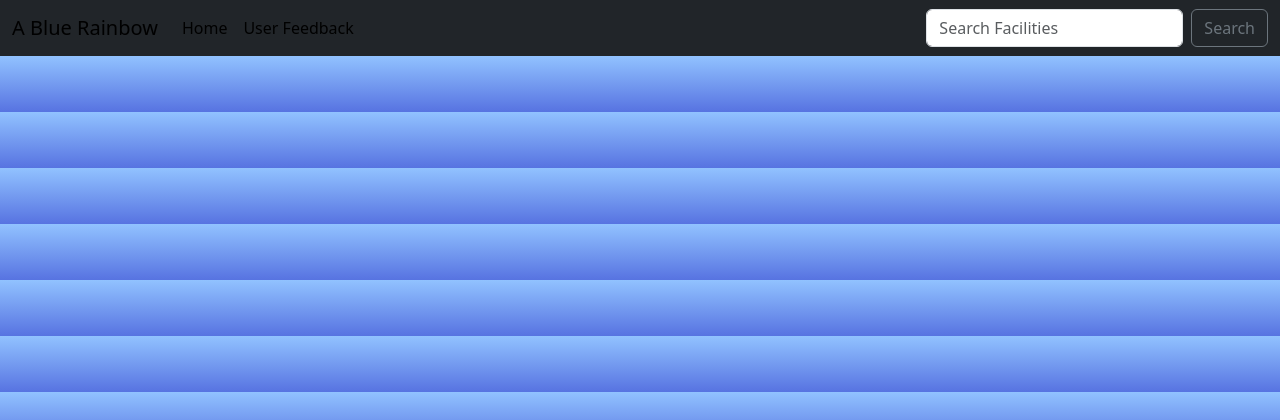
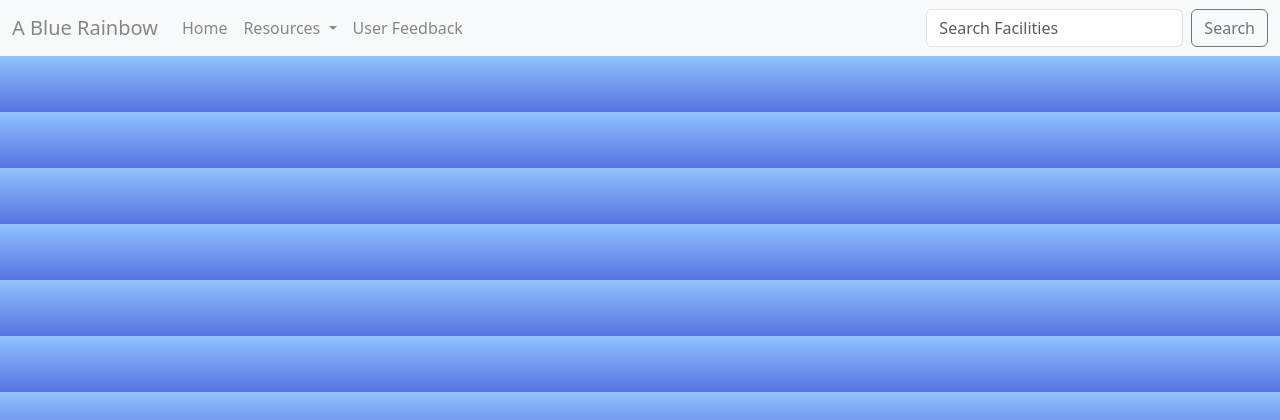
Before and after one commit to suntripper6/ABlueRainbowProject, a Django app: page /homehealth/ in a window 1280 px wide. Shown: the top 420 px of the page. Run offline with Django 4.2, Linux system fonts and the light colour scheme; some libraries are stand-ins or nearby versions.

Commit message:
Moved drop down to navbar

```diff
--- a/a_blue_rainbow/static/css/abr.css
+++ b/a_blue_rainbow/static/css/abr.css
@@ -10,7 +10,7 @@ body {
 
 a {
   text-decoration: none !important;
-  color: #000 !important;
+  color: #878787 !important;
 }
 
 p {
--- a/a_blue_rainbow/templates/base.html
+++ b/a_blue_rainbow/templates/base.html
@@ -11,7 +11,7 @@
   </head>
   <body>
     <div>
-      <nav class="navbar navbar-expand-sm navbar-dark bg-dark">
+      <nav class="navbar navbar-expand-sm navbar-dark bg-light">
         <div class="container-fluid">
           <a class="navbar-brand" href="javascript:void(0)">A Blue Rainbow</a>
           <button class="navbar-toggler" type="button" data-bs-toggle="collapse" data-bs-target="#mynavbar">
@@ -20,8 +20,18 @@
           <div class="collapse navbar-collapse" id="mynavbar">
             <ul class="navbar-nav me-auto">
               <li class="nav-item"><a class="nav-link" href="/">Home</a></li>
+              <li class="nav-item dropdown">
+                <a class="nav-link dropdown-toggle" href="#" role="button" data-bs-toggle="dropdown" aria-expanded="false">
+                  Resources
+                </a>
+                <ul class="dropdown-menu">
+                  {% for provider in provider_qs %}
+                  <li><button class="dropdown-item" type="button" value="{{ provider.id }}">{{ provider.facility_type }} - {{ provider.facility_name }}</button></li>
+                  {% endfor %}
+                </ul>
+              </li>
               <li class="nav-item"><a class="nav-link" href="/feedback">User Feedback</a></li>
-        </ul>
+            </ul>
         <form class="d-flex" action="{% url 'search-facilities' %}" method="POST">
           {% csrf_token %}
           <input type="search" class="form-control me-2" aria-label="Search" placeholder="Search Facilities" name="searched">
--- a/a_blue_rainbow/templates/home-view.html
+++ b/a_blue_rainbow/templates/home-view.html
@@ -4,7 +4,7 @@
   <h1>A Blue Rainbow</h1>
   <h2>· an online resource for primary caretakers ·</h2>
   <br />
-  <div class="dropdown-center">
+  <!-- <div class="dropdown-center">
     <button class="btn btn-secondary dropdown-toggle" type="button" data-bs-toggle="dropdown" aria-expanded="false">
       Select A Resource Type
     </button>
@@ -13,7 +13,7 @@
       <li><button class="dropdown-item" type="button" value="{{ provider.id }}">{{ provider.facility_type }} - {{ provider.facility_name }}</button></li>
       {% endfor %}
     </ul>
-  </div>
+  </div> -->
 </div>
 
 <div class="container p-5 my-5 border">
```
